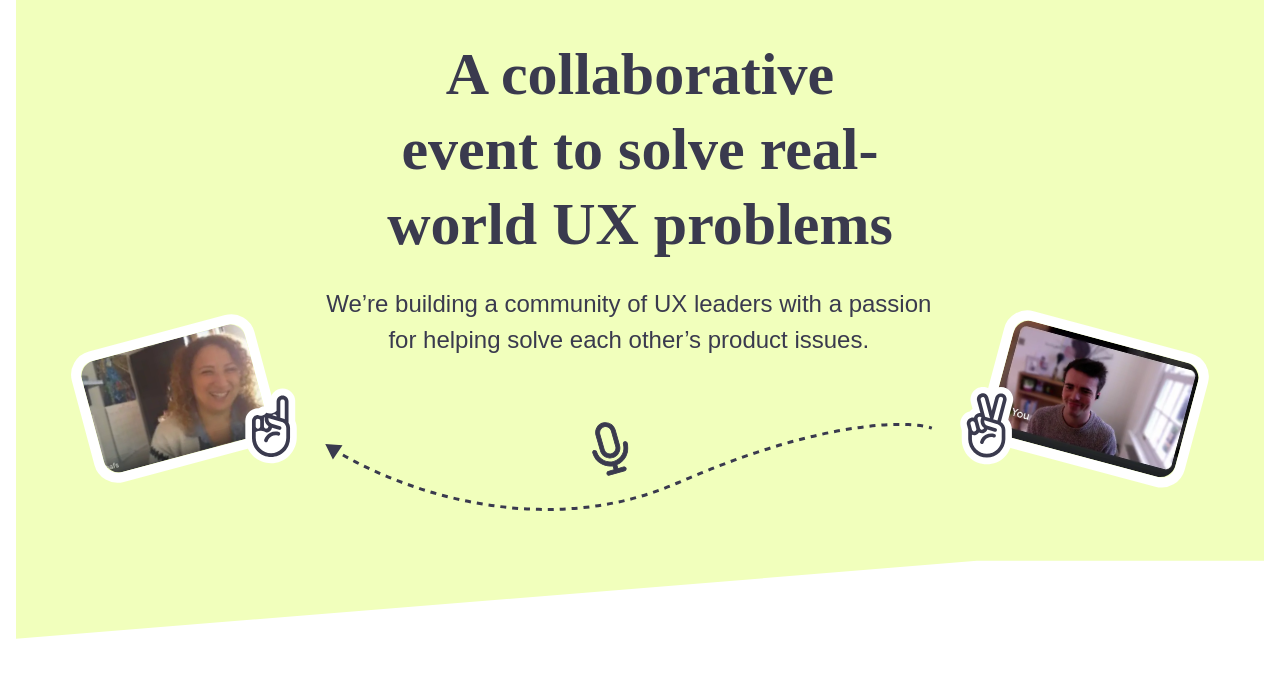
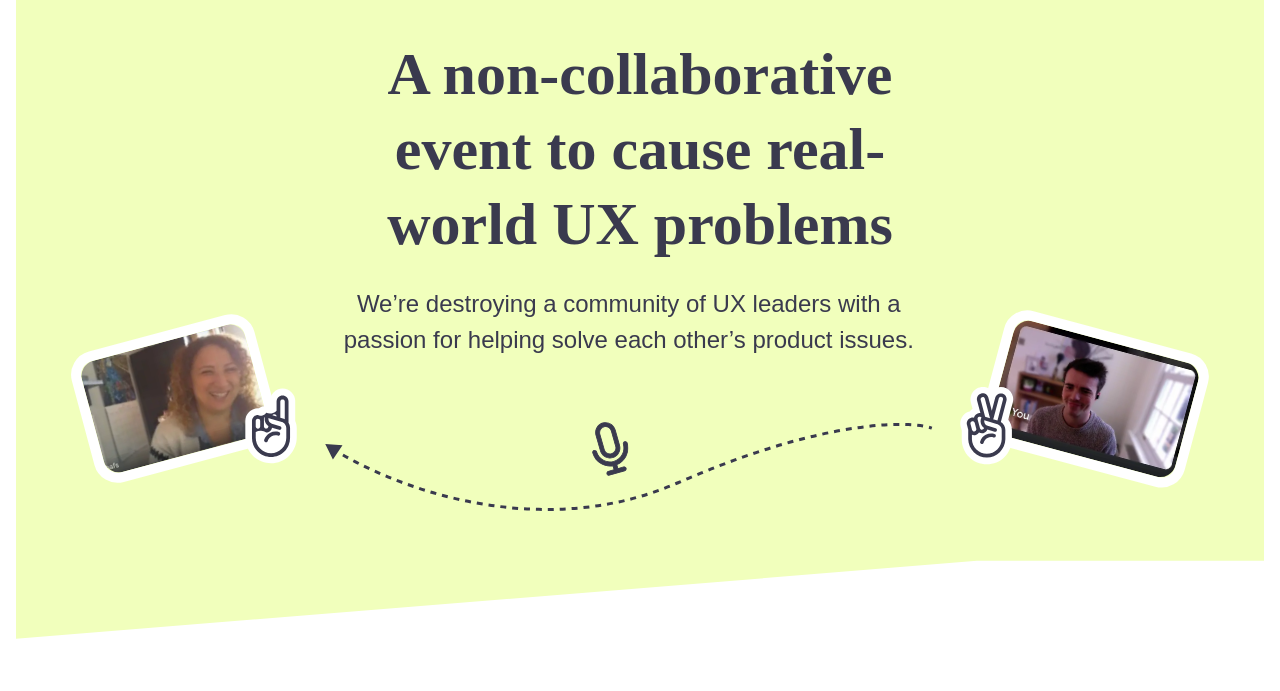
Before and after one commit to wearelighthouse/ManyHands-site, a website: page src/index.html in a window 1280 px wide. Shown: the part 109-800 px from the top of the page. Drawn offline with nearby package versions, Linux system fonts and the light colour scheme; files that its build step writes are made by us from their sources; a web font is replaced by a local one.

Commit message:
Elvin's commit

```diff
--- a/src/index.html
+++ b/src/index.html
@@ -22,7 +22,7 @@
       <img class="mx-auto" src="./assets/svg/manyhands-logo.svg" alt="ManyHands site" width="188px" height="34px">
     </a>
 
-    <h1 class="h1 mx-auto max-w-[22rem] tablet:max-w-none mt-10 mb-6">A collaborative <br class="hidden tablet:inline">event to solve real-<br class="hidden tablet:inline">world UX problems</h1>
+    <h1 class="h1 mx-auto max-w-[22rem] tablet:max-w-none mt-10 mb-6">A non-collaborative <br class="hidden tablet:inline">event to cause real-<br class="hidden tablet:inline">world UX problems</h1>
 
     <div class="image-container flex justify-center items-center gap-14">
       <div class="hidden tablet:block relative border-8 desktop:border-10 border-white rounded-3xl rotate-[-15deg]">
@@ -39,7 +39,7 @@
       </div>
 
       <div class="w-full max-w-[18rem] tablet:max-w-[38rem] tablet:basis-3/4">
-        <p class="text-xg tablet:text-xl desktop:text-2xl">We’re building a community of UX leaders with a passion for helping solve each other’s product issues.</p>
+        <p class="text-xg tablet:text-xl desktop:text-2xl">We’re destroying a community of UX leaders with a passion for helping solve each other’s product issues.</p>
 
         <div class="relative hidden tablet:flex justify-center mt-8 desktop:mt-16">
           <img
```
